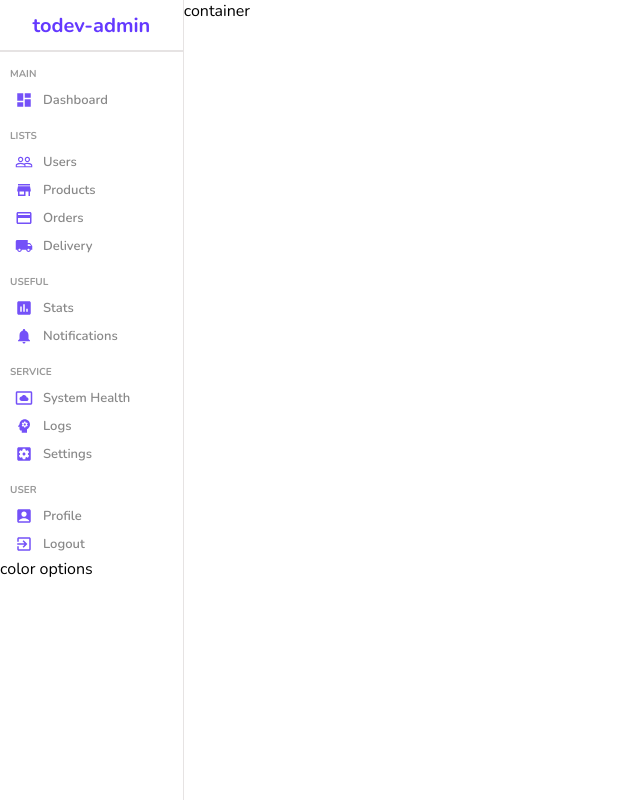
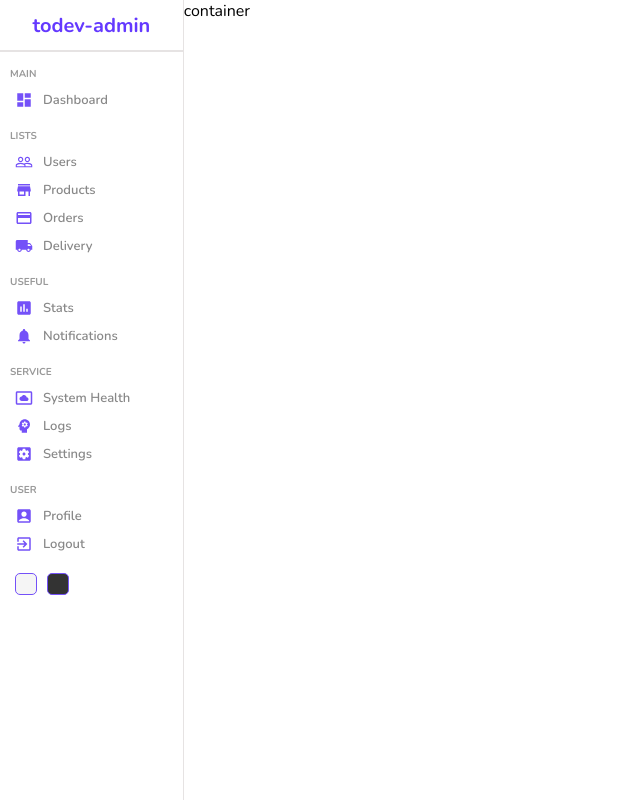
Before and after one commit to todevmilen/admin-dashboard, a React (Create React App) app: page / in a window 1280 px wide. Shown: the whole page, without its empty margins (0-640 px from the left). Built offline with nearby package versions, Linux system fonts and the light colour scheme.

Commit message:
feat: add color options

```diff
--- a/src/components/sidebar/Sidebar.jsx
+++ b/src/components/sidebar/Sidebar.jsx
@@ -76,7 +76,10 @@
                     </li>
                 </ul>
             </div>
-            <div className="bottom">color options</div>
+            <div className="bottom">
+                <div className="colorOptions"></div>
+                <div className="colorOptions"></div>
+            </div>
         </div>
     )
 }
--- a/src/components/sidebar/sidebar.scss
+++ b/src/components/sidebar/sidebar.scss
@@ -63,4 +63,26 @@
         }
     }
 
+    .bottom {
+        display: flex;
+        align-items: center;
+        margin: 10px;
+
+        .colorOptions {
+            width: 20px;
+            height: 20px;
+            border-radius: 5px;
+            border: 1px solid #7451f8;
+            cursor: pointer;
+            margin: 5px;
+
+            &:nth-child(1) {
+                background-color: whitesmoke;
+            }
+
+            &:nth-child(2) {
+                background-color: #333;
+            }
+        }
+    }
 }
```
